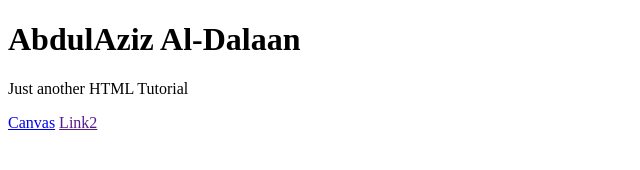
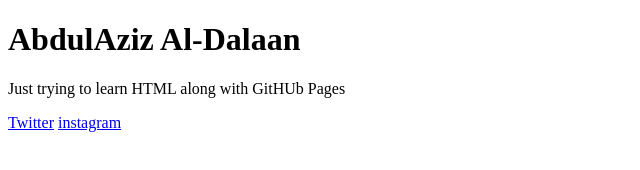
Before and after one commit to AbdulAzizAl-Dalaan/website, a plain HTML site: page index.html in a window 1280 px wide. Shown: the whole page, without its empty margins (0-640 px from the left). Drawn offline with Linux system fonts and the light colour scheme.

Commit message:
Changes to initial index html file

```diff
--- a/index.html
+++ b/index.html
@@ -5,8 +5,8 @@
     </header>
     <body>
         <h1>AbdulAziz Al-Dalaan</h1>
-        <p>Just another HTML Tutorial<p>
-        <a href="https://wsu.instructure.com/"target = "_blank">Canvas</a>
-        <a href="">Link2</a>
+        <p>Just trying to learn HTML along with GitHUb Pages<p>
+        <a href="https://twitter.com/CaptCrazy2028"target = "_blank">Twitter</a>
+        <a href="https://www.instagram.com/aziz_aldalaan/">instagram</a>
     </body>
 </html>
```
